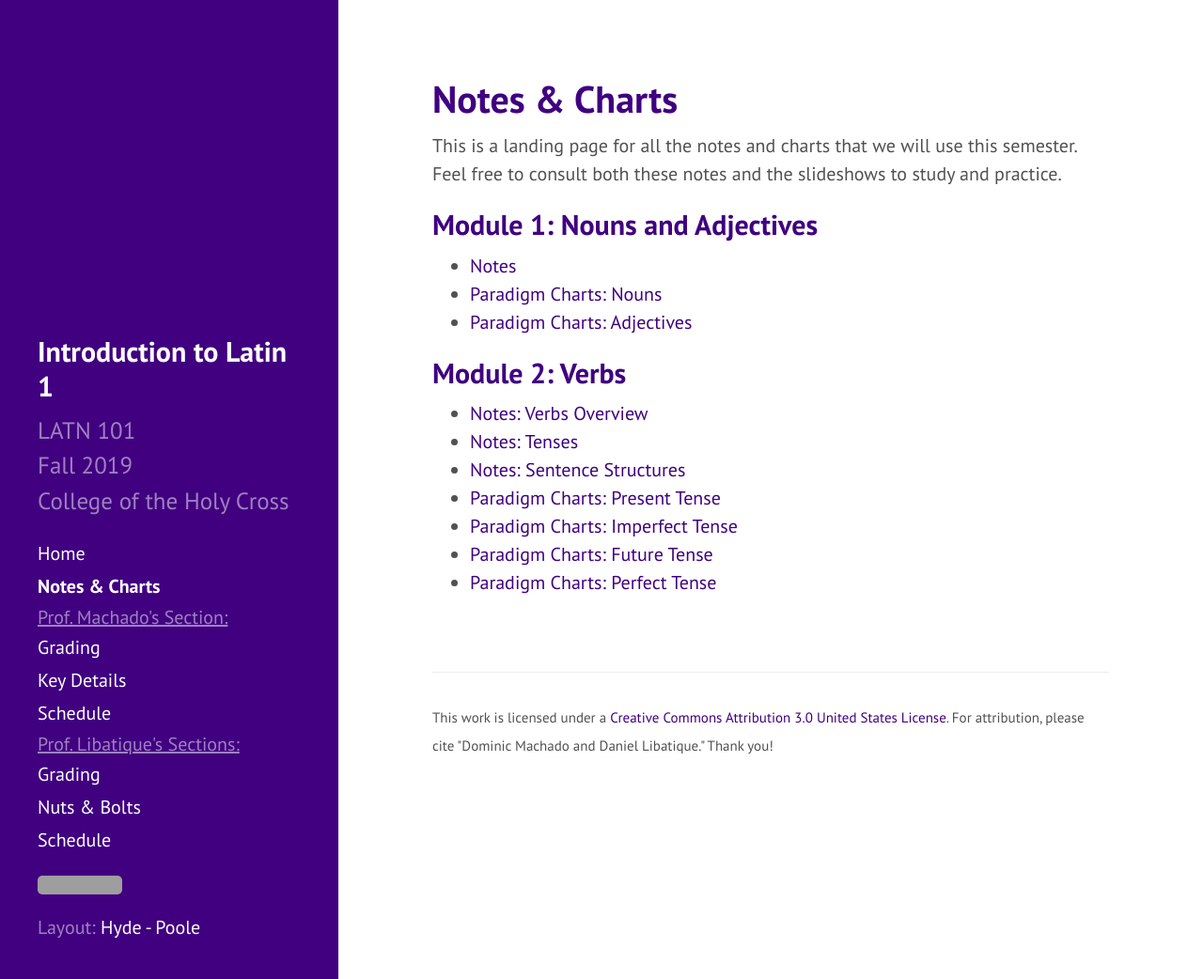
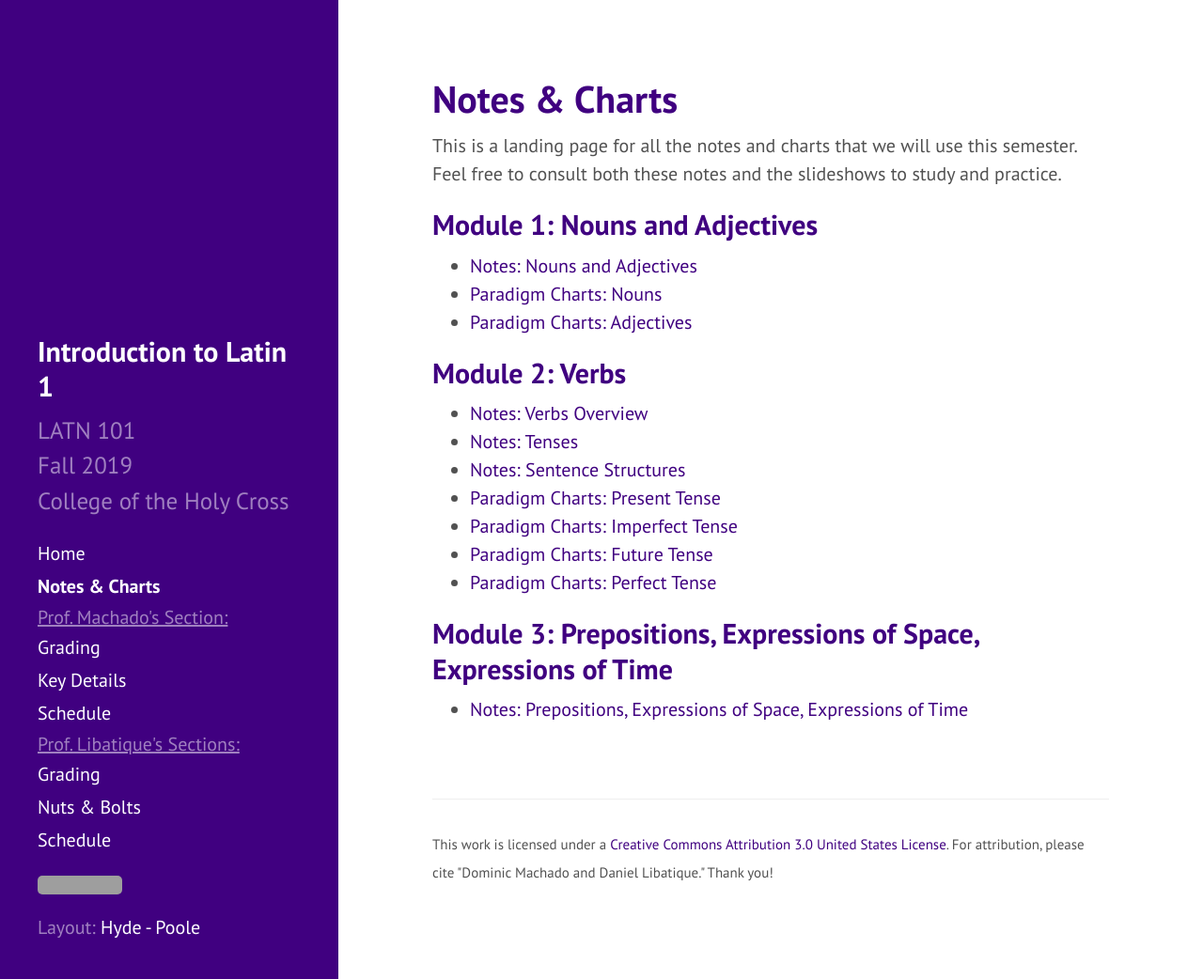
Before and after one commit to DLibatique/LATN102-S20, a Jekyll site: the page built from _pages/notes.md, in a window 1280 px wide and 1042 px high. Shown: the whole window at 94% size. Built offline with Jekyll 4.4.1, drawn with Linux system fonts in a browser that asks for light colours; grey boxes are pictures that could not be loaded.

Commit message:
fixed links, added module 3

```diff
--- a/_pages/notes.md
+++ b/_pages/notes.md
@@ -9,16 +9,20 @@ This is a landing page for all the notes and charts that we will use this semest
 
 ## Module 1: Nouns and Adjectives
 
-- [Notes](../notes/module-1)
-- [Paradigm Charts: Nouns](../charts/01-nouns)
-- [Paradigm Charts: Adjectives](../charts/01-adjectives)
+- [Notes: Nouns and Adjectives](../notes/1-nouns-adjs)
+- [Paradigm Charts: Nouns](../charts/1-nouns)
+- [Paradigm Charts: Adjectives](../charts/1-adjectives)
 
 ## Module 2: Verbs
 
-- [Notes: Verbs Overview](../notes/module-2-overview)
-- [Notes: Tenses](../notes/module-2-tenses)
-- [Notes: Sentence Structures](../notes/module-2-sentence-structures)
-- [Paradigm Charts: Present Tense](../charts/02-pres-ind)
-- [Paradigm Charts: Imperfect Tense](../charts/02-impf-ind)
-- [Paradigm Charts: Future Tense](../charts/02-fut-ind)
-- [Paradigm Charts: Perfect Tense](../charts/02-perf-ind)
+- [Notes: Verbs Overview](../notes/2-verb-overview)
+- [Notes: Tenses](../notes/2-tenses)
+- [Notes: Sentence Structures](../notes/2-sentence-structures)
+- [Paradigm Charts: Present Tense](../charts/2-pres-ind)
+- [Paradigm Charts: Imperfect Tense](../charts/2-impf-ind)
+- [Paradigm Charts: Future Tense](../charts/2-fut-ind)
+- [Paradigm Charts: Perfect Tense](../charts/2-perf-ind)
+
+## Module 3: Prepositions, Expressions of Space, Expressions of Time
+
+- [Notes: Prepositions, Expressions of Space, Expressions of Time](../notes/3-place-and-time)
```
